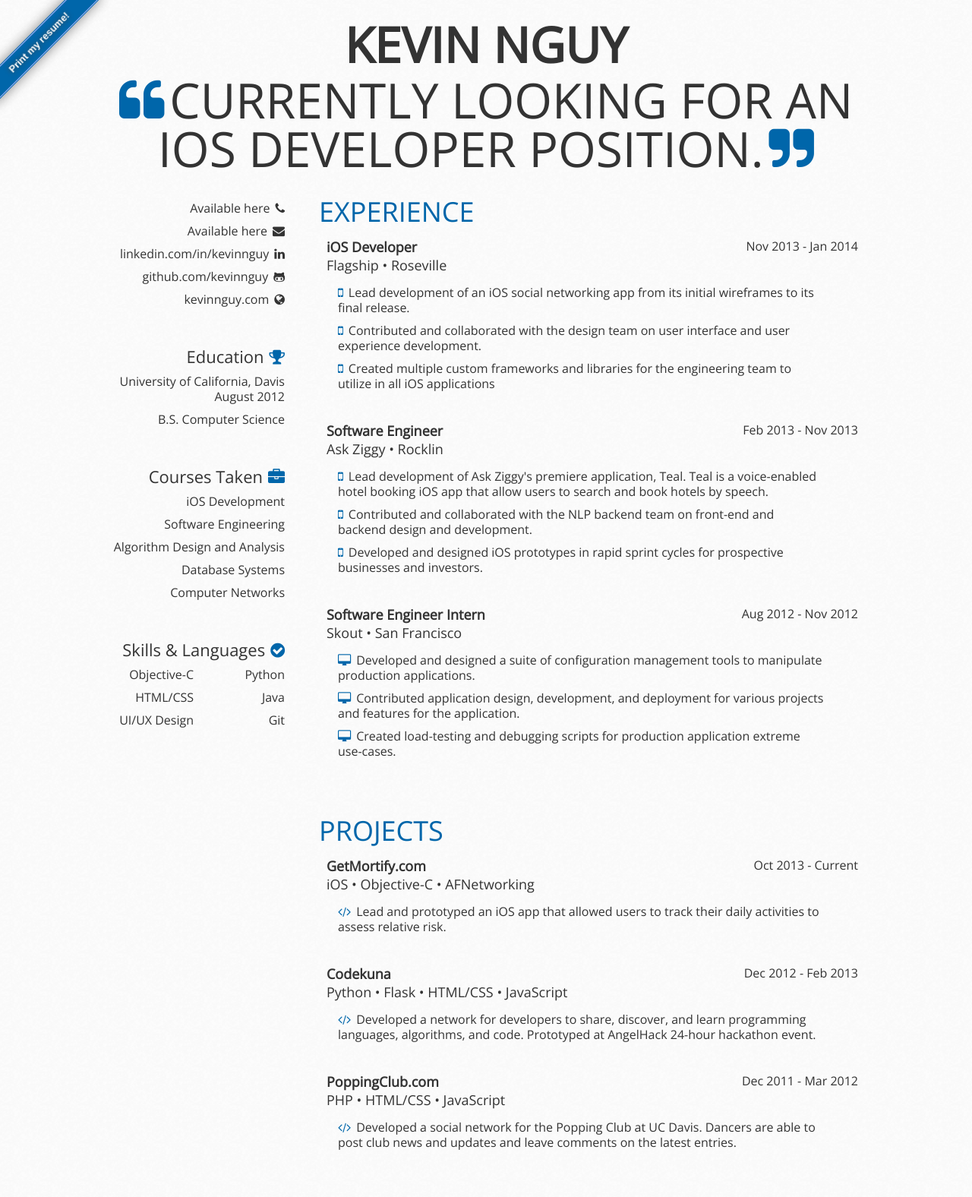
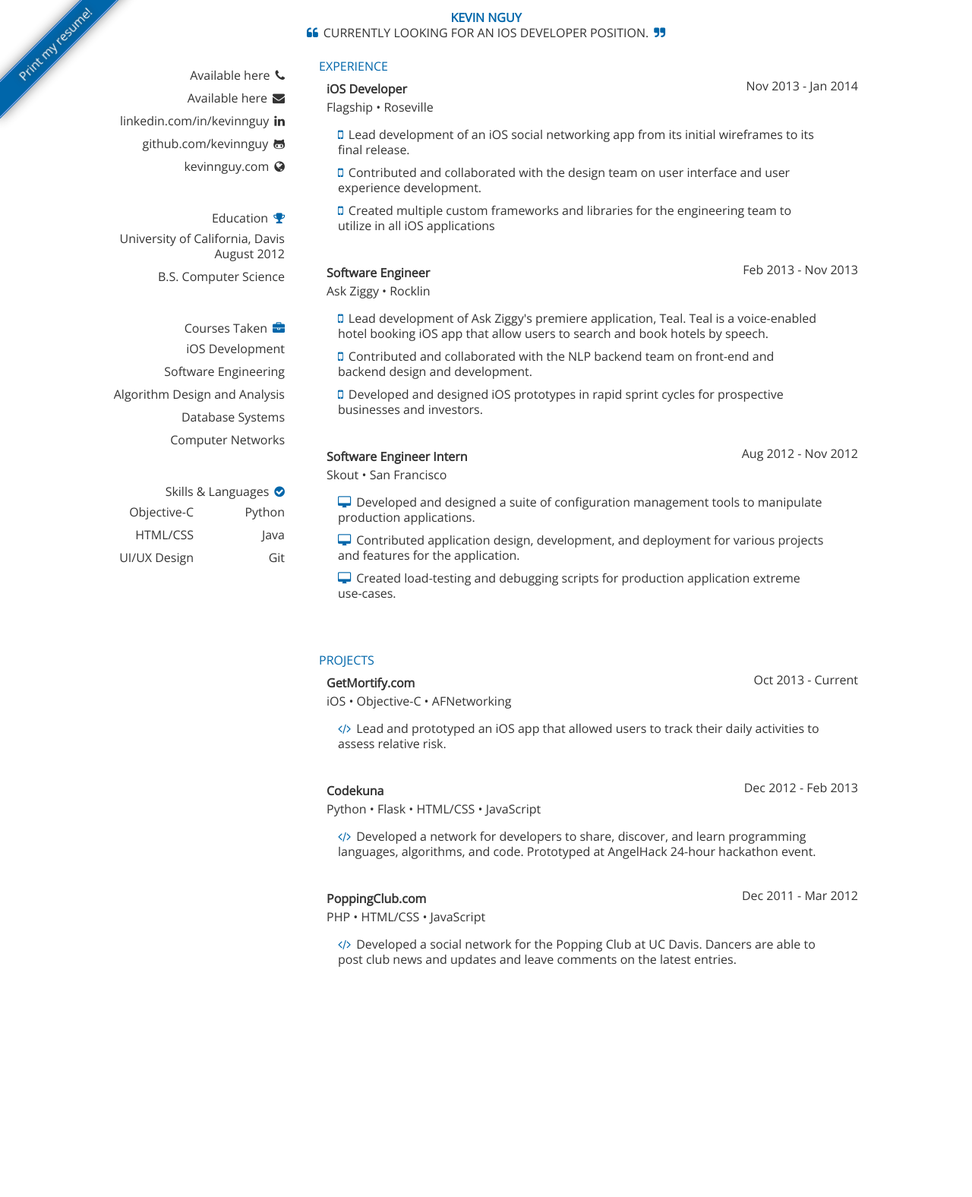
Before and after one commit to kevinnguy/kevinnguy.github.com, a Jekyll site: the page index.html, which Jekyll copies as it is, in a window 1280 px wide. Shown: the whole page at 76% size. Built offline with Jekyll 4.4.1, drawn with Linux system fonts in a browser that asks for light colours; after the commit the page ends 1332 px from its top, so only the background shows below that.

Commit message:
Sorry for the poor description

```diff
--- a/static/css/new_style.css
+++ b/static/css/new_style.css
@@ -163,9 +163,6 @@ html,body,div,span,applet,object,iframe,h1,h2,h3,h4,h5,h6,p,blockquote,pre,a,abb
 
 body
 { background:#fff;
-  font:14px/21px "HelveticaNeue","Helvetica Neue",Helvetica,Arial,sans-serif;
-  -webkit-font-smoothing:antialiased;
-  -webkit-text-size-adjust:none;
   line-height:1; }
 
 h1,h2,h3,h4,h5,h6
@@ -174,34 +171,6 @@ h1,h2,h3,h4,h5,h6
 
 h1 a,h2 a,h3 a,h4 a,h5 a,h6 a
 { font-weight:inherit; }
-
-h1
-{ font-size:46px;
-  line-height:50px;
-  margin-bottom:14px; }
-
-h2
-{ font-size:35px;
-  line-height:40px;
-  margin-bottom:10px; }
-
-h3
-{ font-size:28px;
-  line-height:34px;
-  margin-bottom:8px; }
-
-h4
-{ font-size:21px;
-  line-height:30px;
-  margin-bottom:4px; }
-
-h5
-{ font-size:17px;
-  line-height:24px; }
-
-h6
-{ font-size:14px;
-  line-height:21px; }
 
 article,aside,details,figcaption,figure,footer,header,hgroup,menu,nav,section
 { display:block; }
@@ -229,7 +198,7 @@ p
   line-height:24px; }
 
 p.lead
-{ font-size:21px;
+{
   line-height:27px;
   color:#777; }
 
@@ -237,17 +206,11 @@ em
 { font-style:italic; }
 
 strong
-{ font-weight:bold;
-  color:#333; }
-
-small
-{ font-size:80%; }
+{ font-weight:bold; }
 
 blockquote,blockquote p
 { color:#777;
-  font-size:17px;
-  line-height:24px;
-  font-style:italic; }
+  line-height:24px;}
 
 blockquote
 { margin:0 0 20px;
@@ -256,9 +219,7 @@ blockquote
   border-left:1px solid #ddd; }
 
 blockquote cite
-{ display:block;
-  font-size:12px;
-  color:#555; }
+{ display:block; }
 
 blockquote cite:before
 { content:"\2014 \0020"; }
@@ -303,8 +264,7 @@ ul.disc
 { list-style:disc outside; }
 
 ul ul,ul ol ol ol,ol ul
-{ margin:4px 0 5px 30px;
-  font-size:90%; }
+{ margin:4px 0 5px 30px; }
 
 ul ul li,ul ol li ol ol li,ol ul li
 { margin-bottom:6px; }
@@ -343,8 +303,7 @@ a.button,button
   text-decoration:none;
   text-shadow:0 1px rgba(255,255,255,.75);
   cursor:pointer;
-  margin-bottom:20px;
-  font:bold 11px/21px "HelveticaNeue","Helvetica Neue",Helvetica,Arial,sans-serif; }
+  margin-bottom:20px;}
 
 a.button:hover,button:hover
 { color:#222;
@@ -401,8 +360,7 @@ ul.tabs li a
   border-width:1px 0 0 1px;
   margin:0;
   background:#f5f5f5;
-  line-height:30px;
-  font-size:13px; }
+  line-height:30px;}
 
 ul.tabs li a.active
 { background:#fff;
@@ -468,7 +426,6 @@ input[type="text"],input[type="password"],input[type="email"],textarea,select
   -moz-border-radius:2px;
   -webkit-border-radius:2px;
   border-radius:2px;
-  font:13px "HelveticaNeue","Helvetica Neue",Helvetica,Arial,sans-serif;
   color:#777;
   margin:0;
   width:210px;
@@ -491,20 +448,13 @@ textarea
 { min-height:60px; }
 
 label
-{ display:block;
-  font-weight:bold;
-  font-size:13px; }
+{ display:block;}
 
 select
 { width:220px; }
 
 input[type="checkbox"]
 { display:inline; }
-
-label span
-{ font-weight:normal;
-  font-size:13px;
-  color:#444; }
 
 .remove-bottom
 { margin-bottom:0!important; }
@@ -519,26 +469,15 @@ label span
 { color:#999; }
 
 body
-{ background-image:url('/static/images/bg.png');
+{ /*background-image:url('/static/images/bg.png');*/
   margin-top:15px;
-  font:16px 'Open sans',sans-serif;
+  font-family: 'Open Sans', sans-serif;
   color:#333; }
 
 h1
 { color:#423f37;
-  font-size:30px;
-  font-weight:600;
   line-height:40px;
   margin-bottom:20px; }
-
-h2
-{ font-size:24px; }
-
-h3
-{ font-size:20px; }
-
-h4
-{ font-size:18px; }
 
 a
 { color:#06A;
@@ -574,7 +513,6 @@ a:visited
 
 pre
 { margin:0 0 20px 20px;
-  font:90% Monaco,Consolas,monospace;
   white-space:-moz-pre-wrap;
   white-space:-pre-wrap;
   white-space:-o-pre-wrap;
@@ -635,7 +573,7 @@ sup,sub
   vertical-align:baseline;
   position:relative;
   line-height:1;
-  font-size:12px; }
+}
 
 sup
 { bottom:1ex; }
@@ -653,7 +591,7 @@ sub
 { padding-left:5px; }
 
 .intro
-{ font-size:20px;
+{
   line-height:28px;
   margin-bottom:20px; }
 
@@ -663,21 +601,21 @@ sub
 #header{margin-bottom: 10px;}
 
 #me
-{ font-size:64px;
+{
   text-transform:uppercase;
   text-align:center;
   float: left;
   width: 100%}
 
-#objective{
-	font-size: 20px;
+#objective
+{
  float: right;
  width: 60%;
  margin-top: 32px;
 }
 
 #education,#courses,#languages
-{ font-size:22px;
+{
   margin-top:50px;
   margin-bottom:8px; }
 
@@ -685,7 +623,7 @@ sub
 { text-align:right; margin-top: 10px;}
 
 #experience,#projects
-{ font-size:36px;
+{
   text-transform:uppercase;
   margin-bottom:10px; }
 
@@ -696,7 +634,7 @@ sub
 { padding-right:7px; }
 
 .bigfont
-{ font-size:18px;
+{
   color:#333; }
 
 .bottom
@@ -723,13 +661,13 @@ sub
 { display:table-cell;
   text-align:center;
   width:50%;
-  font-size:12px; }
+  }
 
 .d3
 { display:table-cell;
   text-align:right;
   width:25%;
-  font-size:14px; }
+}
 
 #ribbon
 { background-color:#06A;
@@ -747,7 +685,7 @@ sub
 { border:1px solid #aab8ff;
   color:#fff;
   display:block;
-  font:bold 81.25% 'Helvetiva Neue',Helvetica,Arial,sans-serif;
+  font: inherit;
   margin:.05em 0 .075em 0;
   padding:.5em 3.5em;
   text-align:center;
```
